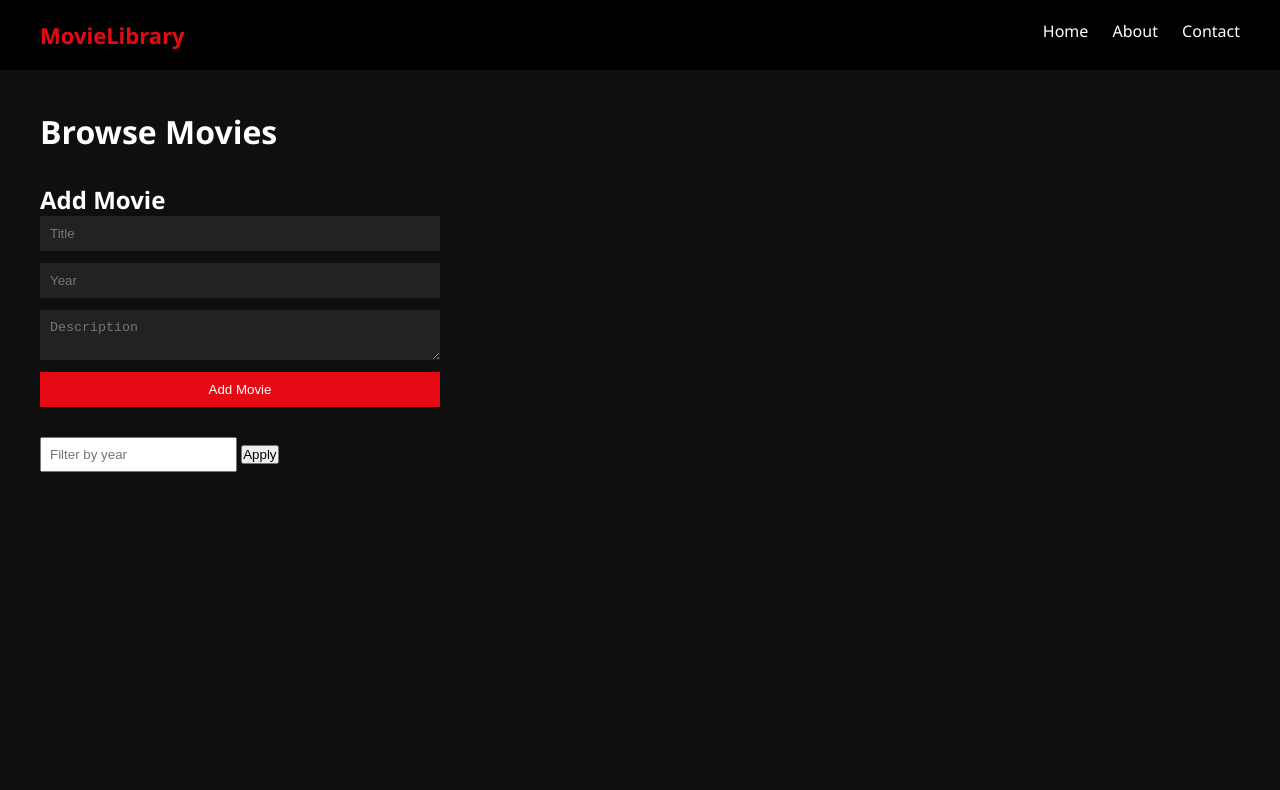
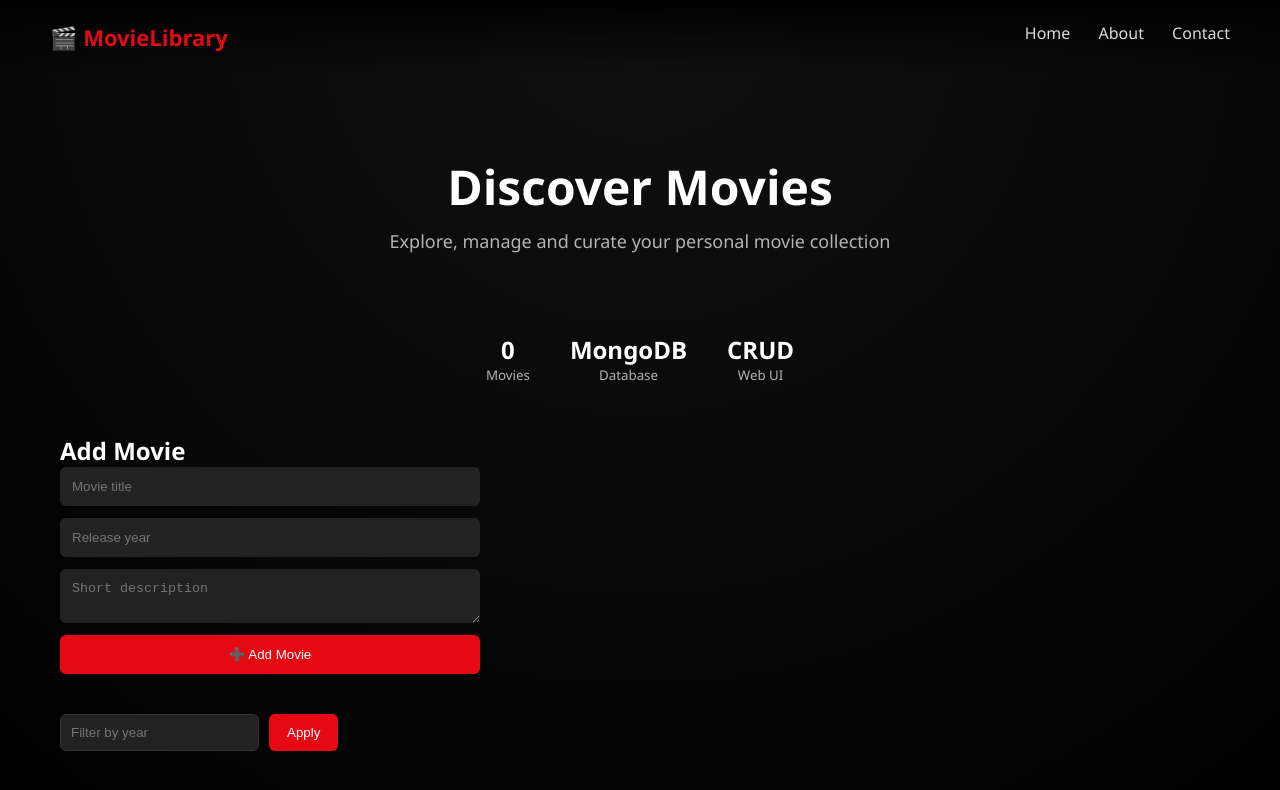
Before and after one commit to meaemb/movie-library, a website: page views/index.html in a window 1280 px wide. Drawn offline with Linux system fonts and the light colour scheme; no server answers.

Commit message:
Improve UI with dark theme and movie cards

```diff
--- a/public/movies.js
+++ b/public/movies.js
@@ -1,17 +1,26 @@
 const grid = document.getElementById('moviesGrid');
+const countEl = document.getElementById('movieCount');
 
 // LOAD MOVIES
 async function loadMovies(query = '') {
   const res = await fetch('/api/movies' + query);
   const movies = await res.json();
+
   grid.innerHTML = '';
+  countEl.textContent = movies.length;
 
   movies.forEach(movie => {
     grid.innerHTML += `
       <div class="movie-card">
-        <h3>${movie.title}</h3>
-        <span class="year">${movie.year ?? ''}</span>
+        <div class="card-top">
+          <h3>${movie.title}</h3>
+          <span class="year">${movie.year ?? ''}</span>
+        </div>
+
+        <div class="rating">⭐ ⭐ ⭐ ⭐ ☆</div>
+
         <p>${movie.description}</p>
+
         <div class="actions">
           <button onclick="editMovie('${movie._id}')">Edit</button>
           <button onclick="deleteMovie('${movie._id}')">Delete</button>
@@ -21,7 +30,7 @@ async function loadMovies(query = '') {
   });
 }
 
-// ADD MOVIE
+// ADD
 document.getElementById('addForm').addEventListener('submit', async e => {
   e.preventDefault();
 
--- a/public/styles.css
+++ b/public/styles.css
@@ -1,9 +1,9 @@
 :root {
-  --bg: #0f0f0f;
-  --card: #1c1c1c;
+  --bg: #0b0b0b;
+  --card: #1a1a1a;
   --accent: #e50914;
   --text: #ffffff;
-  --muted: #aaaaaa;
+  --muted: #b3b3b3;
 }
 
 * {
@@ -13,7 +13,7 @@
 }
 
 body {
-  background: var(--bg);
+  background: radial-gradient(circle at top, #111, #000);
   color: var(--text);
   font-family: 'Segoe UI', sans-serif;
 }
@@ -22,88 +22,164 @@ body {
 .navbar {
   display: flex;
   justify-content: space-between;
-  padding: 20px 40px;
-  background: #000;
+  padding: 22px 50px;
+  background: linear-gradient(to bottom, #000, transparent);
 }
 
 .logo {
   font-size: 22px;
-  font-weight: bold;
+  font-weight: 700;
   color: var(--accent);
 }
 
 .nav-links a {
   color: var(--text);
-  margin-left: 20px;
+  margin-left: 24px;
   text-decoration: none;
+  opacity: 0.85;
+}
+
+.nav-links a:hover {
+  opacity: 1;
+}
+
+/* HERO */
+.hero {
+  text-align: center;
+  padding: 80px 20px 60px;
+}
+
+.hero h1 {
+  font-size: 48px;
+  margin-bottom: 10px;
+}
+
+.hero p {
+  color: var(--muted);
+  font-size: 18px;
 }
 
 /* PAGE */
 .page {
-  padding: 40px;
+  max-width: 1200px;
+  margin: 0 auto;
+  padding: 20px;
 }
 
-h1 {
-  margin-bottom: 30px;
+/* STATS */
+.stats {
+  display: flex;
+  justify-content: center;
+  gap: 40px;
+  margin-bottom: 50px;
+}
+
+.stats div {
+  text-align: center;
+}
+
+.stats span {
+  font-size: 24px;
+  font-weight: 700;
+}
+
+.stats small {
+  display: block;
+  color: var(--muted);
 }
 
 /* ADD FORM */
+.add-section {
+  margin-bottom: 40px;
+}
+
 .add-form {
   display: grid;
   gap: 12px;
-  max-width: 400px;
+  max-width: 420px;
 }
 
 .add-form input,
 .add-form textarea {
-  padding: 10px;
+  padding: 12px;
   background: #222;
   border: none;
-  color: var(--text);
+  border-radius: 6px;
+  color: #fff;
 }
 
 .add-form button {
   background: var(--accent);
   border: none;
-  padding: 10px;
+  padding: 12px;
   color: #fff;
+  border-radius: 6px;
   cursor: pointer;
 }
 
 /* FILTER */
 .filter-section {
-  margin: 30px 0;
+  display: flex;
+  gap: 10px;
+  margin-bottom: 30px;
 }
 
 .filter-section input {
-  padding: 8px;
+  padding: 10px;
+  background: #222;
+  border: 1px solid #333;
+  color: #fff;
+  border-radius: 6px;
 }
 
-/* MOVIES GRID */
+.filter-section button {
+  background: var(--accent);
+  border: none;
+  padding: 10px 18px;
+  color: #fff;
+  border-radius: 6px;
+}
+
+/* GRID */
 .movies-grid {
   display: grid;
   grid-template-columns: repeat(auto-fill, minmax(260px, 1fr));
-  gap: 20px;
+  gap: 24px;
 }
 
+/* CARD */
 .movie-card {
-  background: var(--card);
-  padding: 20px;
-  border-radius: 12px;
+  background: linear-gradient(180deg, #1c1c1c, #141414);
+  padding: 22px;
+  border-radius: 14px;
+  transition: transform 0.25s ease, box-shadow 0.25s ease;
 }
 
-.movie-card h3 {
-  margin-bottom: 8px;
+.movie-card:hover {
+  transform: translateY(-6px);
+  box-shadow: 0 20px 40px rgba(0,0,0,0.6);
 }
 
-.movie-card .year {
+.card-top {
+  display: flex;
+  justify-content: space-between;
+  align-items: baseline;
+}
+
+.year {
   color: var(--muted);
   font-size: 14px;
 }
 
+.rating {
+  margin: 8px 0;
+  color: gold;
+}
+
 .movie-card p {
-  margin: 10px 0;
-  line-height: 1.4;
+  color: #ddd;
+  line-height: 1.5;
+  margin-bottom: 14px;
 }
 
 .actions {
@@ -115,6 +191,7 @@ h1 {
   background: transparent;
   border: 1px solid var(--accent);
   color: var(--accent);
-  padding: 6px 10px;
+  padding: 6px 12px;
+  border-radius: 4px;
   cursor: pointer;
 }
--- a/views/index.html
+++ b/views/index.html
@@ -8,7 +8,7 @@
 <body>
 
 <nav class="navbar">
-  <div class="logo">MovieLibrary</div>
+  <div class="logo">🎬 MovieLibrary</div>
   <div class="nav-links">
     <a href="/">Home</a>
     <a href="/about">About</a>
@@ -16,17 +16,29 @@
   </div>
 </nav>
 
+<!-- HERO -->
+<section class="hero">
+  <h1>Discover Movies</h1>
+  <p>Explore, manage and curate your personal movie collection</p>
+</section>
+
 <main class="page">
-  <h1>Browse Movies</h1>
+
+  <!-- STATS -->
+  <section class="stats">
+    <div><span id="movieCount">0</span><small>Movies</small></div>
+    <div><span>MongoDB</span><small>Database</small></div>
+    <div><span>CRUD</span><small>Web UI</small></div>
+  </section>
 
   <!-- ADD MOVIE -->
   <section class="add-section">
     <h2>Add Movie</h2>
     <form id="addForm" class="add-form">
-      <input id="title" type="text" placeholder="Title" required />
-      <input id="year" type="number" placeholder="Year" />
-      <textarea id="description" placeholder="Description" required></textarea>
-      <button type="submit">Add Movie</button>
+      <input id="title" type="text" placeholder="Movie title" required />
+      <input id="year" type="number" placeholder="Release year" />
+      <textarea id="description" placeholder="Short description" required></textarea>
+      <button type="submit">➕ Add Movie</button>
     </form>
   </section>
 
@@ -36,8 +48,9 @@
     <button id="filterBtn">Apply</button>
   </section>
 
-  <!-- MOVIE GRID -->
+  <!-- MOVIES GRID -->
   <section class="movies-grid" id="moviesGrid"></section>
+
 </main>
 
 <script src="/movies.js"></script>
```
Also changed, not shown: views/about.html (+34 -4 lines), views/contact.html (+16 -12 lines).
